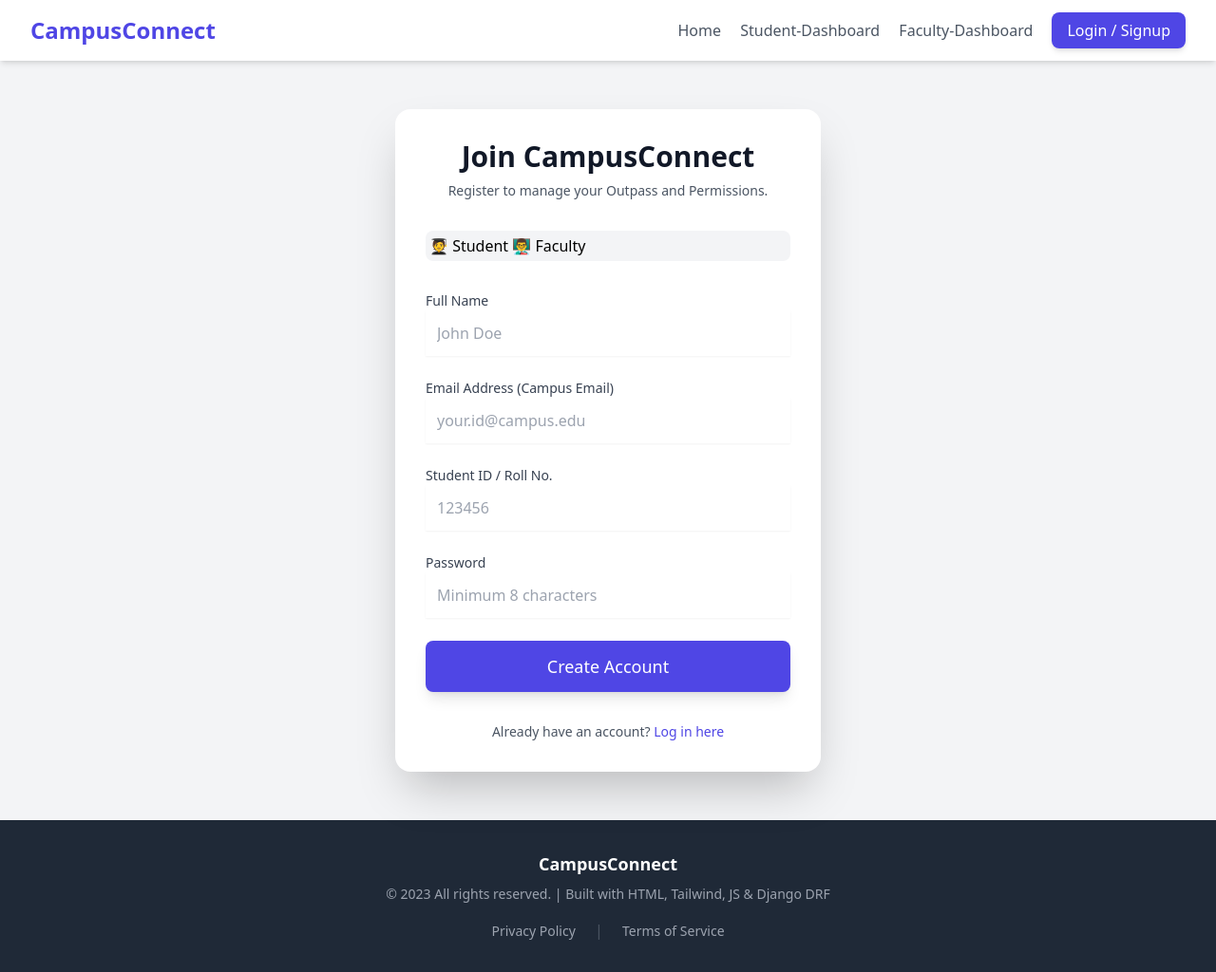
After one commit to sajjad44371/campus-connect-html, a Django app: template templates/signUp.html in a window 1280 px wide. The commit adds this page. Shown: the whole page at 95% size. Run offline with Django 3.2, Linux system fonts and the light colour scheme; the template is opened without the code that fills it, so the values that code supplies are empty; some libraries are stand-ins or nearby versions.

Commit message:
added signup and login page

```diff
--- a/CampusConnect/urls.py
+++ b/CampusConnect/urls.py
@@ -22,5 +22,8 @@ urlpatterns = [
     path('admin/', admin.site.urls),
     path('', views.homePage, name='home'),
     path('studentDashboard/', views.studentDashboard, name='studentDashboard'),
+    path('facultyDashboard/', views.facultyDashboard, name='facultyDashboard'),
     path('requestForm/', views.requestForm, name='requestForm'),
+    path('signUp/', views.signUp, name='signUp'),
+    path('login/', views.login, name='login'),
 ]
--- /dev/null
+++ b/static/js/signup.js
@@ -0,0 +1,33 @@
+console.log("Signup file loaded successfully!");
+
+function selectRole(role) {
+  const roleInput = document.getElementById("roleInput");
+  const studentTab = document.getElementById("student-tab");
+  const facultyTab = document.getElementById("faculty-tab");
+  const roleSpecificField = document.getElementById("roleSpecificField");
+
+  roleInput.value = role;
+
+  // Update tab styles (DaisyUI active class)
+  if (role === "student") {
+    studentTab.classList.add("tab-active");
+    facultyTab.classList.remove("tab-active");
+
+    // Change label and input for Student
+    roleSpecificField.innerHTML = `
+                    <label for="student_id" class="label block font-medium text-sm text-gray-700">Student ID / Roll No.</label>
+                    <input id="student_id" name="student_id" type="text" required
+                           class="input input-bordered w-full p-3 shadow-sm border-gray-300 focus:border-indigo-500 focus:ring-indigo-500" placeholder="123456">
+                `;
+  } else {
+    studentTab.classList.remove("tab-active");
+    facultyTab.classList.add("tab-active");
+
+    // Change label and input for Faculty
+    roleSpecificField.innerHTML = `
+                    <label for="faculty_code" class="label block font-medium text-sm text-gray-700">Faculty ID / Unique Code</label>
+                    <input id="faculty_code" name="faculty_code" type="text" required
+                           class="input input-bordered w-full p-3 shadow-sm border-gray-300 focus:border-indigo-500 focus:ring-indigo-500" placeholder="FAC-007">
+                `;
+  }
+}
--- /dev/null
+++ b/templates/signUp.html
@@ -0,0 +1,183 @@
+<!DOCTYPE html>
+{% load static %}
+<html lang="en">
+  <head>
+    <meta charset="UTF-8" />
+    <meta name="viewport" content="width=device-width, initial-scale=1.0" />
+    <title>CampusConnect Home</title>
+    <script src="https://cdn.tailwindcss.com"></script>
+    <style></style>
+  </head>
+  <body class="bg-gray-50 font-sans">
+    <header class="bg-white shadow-md sticky top-0 z-50">
+      <nav class="px-4 sm:px-6 lg:px-8 py-4 flex justify-between items-center">
+        <h1 class="text-2xl font-bold text-indigo-600">CampusConnect</h1>
+        <div class="space-x-4">
+          <a
+            href="{% url 'home' %}"
+            class="nav-link text-gray-600 hover:text-indigo-600 font-medium"
+            >Home</a
+          >
+          <a
+            href="{% url 'studentDashboard' %}"
+            class="nav-link text-gray-600 hover:text-indigo-600 font-medium"
+            >Student-Dashboard</a
+          >
+          <a
+            href="{% url 'facultyDashboard' %}"
+            class="nav-link text-gray-600 hover:text-indigo-600 font-medium"
+            >Faculty-Dashboard</a
+          >
+
+          <a
+            href="{% url 'login' %}"
+            class="bg-indigo-600 text-white px-4 py-2 rounded-lg hover:bg-indigo-700 transition duration-300 shadow-md"
+            >Login / Signup</a
+          >
+        </div>
+      </nav>
+    </header>
+
+    <section class="bg-gray-100 min-h-screen flex items-center justify-center">
+      <div
+        class="w-full max-w-md p-8 space-y-8 bg-white rounded-2xl shadow-2xl my-10"
+      >
+        <div class="text-center">
+          <h2 class="text-3xl font-extrabold text-gray-900">
+            Join CampusConnect
+          </h2>
+          <p class="mt-2 text-sm text-gray-600">
+            Register to manage your Outpass and Permissions.
+          </p>
+        </div>
+
+        <div class="tabs tabs-boxed bg-gray-100 p-1 rounded-lg">
+          <a
+            id="student-tab"
+            onclick="selectRole('student')"
+            class="tab tab-active flex-1 text-base"
+          >
+            🧑‍🎓 Student
+          </a>
+          <a
+            id="faculty-tab"
+            onclick="selectRole('faculty')"
+            class="tab flex-1 text-base"
+          >
+            👨‍🏫 Faculty
+          </a>
+        </div>
+
+        <form id="signupForm" class="mt-8 space-y-6" action="#" method="POST">
+          <input type="hidden" id="roleInput" name="role" value="student" />
+
+          <div>
+            <label
+              for="full_name"
+              class="label block font-medium text-sm text-gray-700"
+              >Full Name</label
+            >
+            <input
+              id="full_name"
+              name="full_name"
+              type="text"
+              required
+              class="input input-bordered w-full p-3 shadow-sm border-gray-300 focus:border-indigo-500 focus:ring-indigo-500"
+              placeholder="John Doe"
+            />
+          </div>
+
+          <div>
+            <label
+              for="email"
+              class="label block font-medium text-sm text-gray-700"
+              >Email Address (Campus Email)</label
+            >
+            <input
+              id="email"
+              name="email"
+              type="email"
+              autocomplete="email"
+              required
+              class="input input-bordered w-full p-3 shadow-sm border-gray-300 focus:border-indigo-500 focus:ring-indigo-500"
+              placeholder="your.id@campus.edu"
+            />
+          </div>
+
+          <div id="roleSpecificField">
+            <label
+              for="student_id"
+              class="label block font-medium text-sm text-gray-700"
+              >Student ID / Roll No.</label
+            >
+            <input
+              id="student_id"
+              name="student_id"
+              type="text"
+              required
+              class="input input-bordered w-full p-3 shadow-sm border-gray-300 focus:border-indigo-500 focus:ring-indigo-500"
+              placeholder="123456"
+            />
+          </div>
+
+          <div>
+            <label
+              for="password"
+              class="label block font-medium text-sm text-gray-700"
+              >Password</label
+            >
+            <input
+              id="password"
+              name="password"
+              type="password"
+              autocomplete="new-password"
+              required
+              class="input input-bordered w-full p-3 shadow-sm border-gray-300 focus:border-indigo-500 focus:ring-indigo-500"
+              placeholder="Minimum 8 characters"
+            />
+          </div>
+
+          <div>
+            <button
+              type="submit"
+              class="w-full py-3 px-4 border border-transparent rounded-lg shadow-lg text-lg font-medium text-white bg-indigo-600 hover:bg-indigo-700 focus:outline-none focus:ring-2 focus:ring-offset-2 focus:ring-indigo-500 transition duration-300"
+            >
+              Create Account
+            </button>
+          </div>
+        </form>
+
+        <p class="text-center text-sm text-gray-600">
+          Already have an account?
+          <a
+            href="{% url 'login' %}"
+            class="font-medium text-indigo-600 hover:text-indigo-500"
+          >
+            Log in here
+          </a>
+        </p>
+      </div>
+    </section>
+
+    <footer class="bg-gray-800 text-white py-8" id="footer">
+      <div class="max-w-7xl mx-auto px-4 sm:px-6 lg:px-8 text-center">
+        <p class="text-lg font-bold mb-2">CampusConnect</p>
+        <p class="text-sm text-gray-400">
+          © 2023 All rights reserved. | Built with HTML, Tailwind, JS & Django
+          DRF
+        </p>
+        <div class="mt-4 space-x-4">
+          <a href="#" class="text-gray-400 hover:text-white text-sm"
+            >Privacy Policy</a
+          >
+          <span class="text-gray-600">|</span>
+          <a href="#" class="text-gray-400 hover:text-white text-sm"
+            >Terms of Service</a
+          >
+        </div>
+      </div>
+    </footer>
+
+    <script src="{% static 'js/signup.js' %}"></script>
+  </body>
+</html>
```
Also changed, not shown: CampusConnect/views.py (+9 -0 lines), templates/facultyDashboard.html (added, +155 -0 lines), templates/index.html (+6 -1 lines), templates/login.html (added, +151 -0 lines), templates/requestForm.html (+8 -1 lines), templates/studentDashboard.html (+22 -2 lines).
